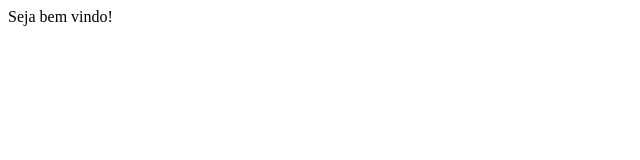
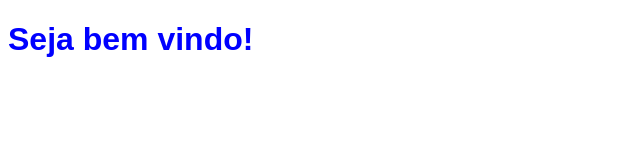
Before and after one commit to VicMartins/ProjetoVicPedro, a website: page www/index.html in a window 1280 px wide. Shown: the whole page, without its empty margins (0-640 px from the left). Drawn offline with Linux system fonts and the light colour scheme.

Commit message:
CSS e Mundança de texto para H1

```diff
--- a/www/css/style.css
+++ b/www/css/style.css
@@ -1 +1,6 @@
 /**/
+
+h1{
+  color: blue;
+  font-family: fantasy;
+}
--- a/www/index.html
+++ b/www/index.html
@@ -13,6 +13,6 @@
 
 </head>
 <body>
-  Seja bem vindo!
+  <h1>Seja bem vindo!</h1>
 </body>
 </html>
```
